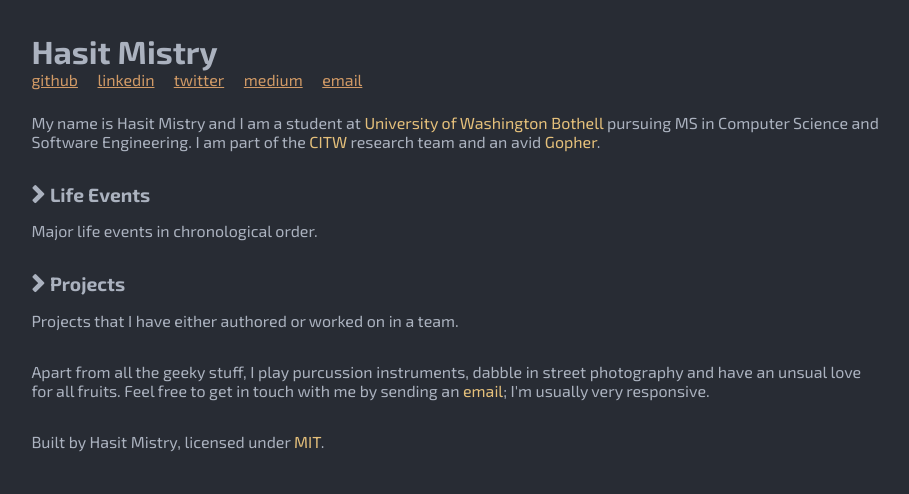
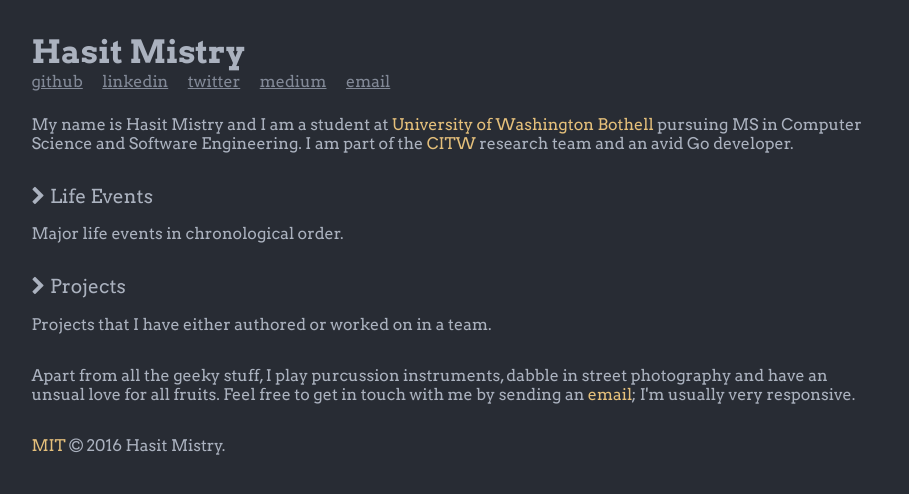
Before and after one commit to hasit/hasit.github.io_backup, a PHP site: page / in a window 1280 px wide. Shown: the top 494 px of the page, without its empty margins (183-1092 px from the left). Run offline with PHP 8.4, Linux system fonts and the light colour scheme.

```diff
--- a/css/style.css
+++ b/css/style.css
@@ -1,5 +1,5 @@
 body {
-  font-family: "Exo 2", sans-serif;
+  font-family: "Arvo", serif;
   background-color: #282C34;
   color: #ABB2BF;
   font-size: 1em;
@@ -10,102 +10,76 @@ body {
 
 .container {
   max-width: 70%; }
-
-.header {
-  font-weight: 600;
+  .container .header {
+    font-weight: 700;
     margin: 0; }
-
-.links {
+  .container .links {
     margin: 0 0 1.5em 0; }
-  .links a {
-    color: #D19A66;
+    .container .links a {
+      color: #828997;
       margin: auto 1em auto 0; }
-
-.intro {
+  .container .intro,
+  .container .life,
+  .container .work,
+  .container .outro,
+  .container .footer {
     margin: 0 0 2em 0; }
-  .intro a {
+    .container .intro a,
+    .container .life a,
+    .container .work a,
+    .container .outro a,
+    .container .footer a {
       color: #E5C07B;
       text-decoration: none; }
-
-.life {
-  margin: 0 0 2em 0; }
-  .life .title {
+  .container .life .title,
+  .container .work .title {
     cursor: pointer;
     font-size: 1.2em;
-    font-weight: 600;
-    margin: 0.8em 0; }
-  .life .title:before {
-    font-family: FontAwesome;
-    content: '\f054  '; }
-  .life .list {
-    display: none; }
-
-.work {
-  margin: 0 0 2em 0; }
-  .work .title {
-    cursor: pointer;
-    font-size: 1.2em;
-    font-weight: 600;
-    margin: 0.8em 0; }
-  .work .title:before {
-    font-family: FontAwesome;
-    content: '\f054  '; }
-  .work .list {
-    display: none; }
-
-.expand .title {
-  cursor: pointer; }
-  .expand .title:before {
-    content: '\f078  '; }
-.expand .list {
-  display: block; }
-
-.noselect {
+    font-weight: 400;
+    margin: 0.8em 0;
     -webkit-touch-callout: none;
     -webkit-user-select: none;
     -khtml-user-select: none;
     -moz-user-select: none;
     -ms-user-select: none;
     user-select: none; }
-
-.outro {
-  margin: 0 0 2em 0; }
-  .outro a {
-    color: #E5C07B;
-    text-decoration: none; }
-
-.footer {
-  margin: 0 0 2em 0; }
-  .footer a {
-    color: #E5C07B;
-    text-decoration: none; }
-  .footer .fa {
-    color: #BE5046; }
-
-ul {
+  .container .life .title:before,
+  .container .work .title:before {
+    font-family: FontAwesome;
+    content: '\f054  '; }
+  .container .life .list,
+  .container .work .list {
+    display: none; }
+  .container .expand .title {
+    cursor: pointer; }
+    .container .expand .title:before {
+      content: '\f078  '; }
+  .container .expand .list {
+    display: block; }
+  .container ul {
     list-style: none;
     padding: 0; }
-  ul li {
+    .container ul li {
       margin: 1em 0;
       display: flex;
       justify-content: flex-start; }
-    ul li .date {
+      .container ul li .date {
         flex-basis: 20%;
         order: 1;
-      color: #5C6370; }
-    ul li .desc {
+        color: #828997; }
+      .container ul li .desc {
         flex-basis: 80%;
         order: 2;
         margin-left: 1em;
         display: flex;
         flex-direction: column; }
-    ul li .desc .info {
+      .container ul li .desc .info {
         color: #828997; }
-    ul li span.work {
+      .container ul li span.work {
         color: #61AFEF; }
-    ul li span.fun {
-      color: #E06C75; }
-    ul li span.milestone {
+      .container ul li span.fun {
         color: #98C379; }
+      .container ul li span.milestone {
+        color: #BE5046; }
 
 /*# sourceMappingURL=style.css.map */
--- a/index.html
+++ b/index.html
@@ -1,5 +1,6 @@
 <!DOCTYPE html>
 <html lang="en">
+
 <head>
     <title>Hasit Mistry</title>
     <meta name="description" content="Hasit Mistry's personal website." />
@@ -20,10 +21,11 @@
 
     <meta charset="UTF-8">
     <meta name="viewport" content="width=device-width, initial-scale=1">
-        <link href="https://fonts.googleapis.com/css?family=Exo+2:400,700" rel="stylesheet">
+    <link href="https://fonts.googleapis.com/css?family=Arvo:400,700" rel="stylesheet">
     <link href="css/style.css" rel="stylesheet">
     <link href="css/font-awesome.css" rel="stylesheet">
 </head>
+
 <body>
     <div class="container">
         <h1 class="header">Hasit Mistry</h1>
@@ -35,30 +37,35 @@
             <a href="mailto:hasitnm@gmail.com" target="_blank">email</a>
         </div>
         <div class="intro">
-                My name is Hasit Mistry and I am a student at <a href="http://www.uwb.edu" target="_blank">University of Washington Bothell</a> pursuing MS in Computer Science and Software Engineering. I am part of the <a href="http://depts.washington.edu/citw/wordpress/" target="_blank">CITW</a> research team and an avid <a href="https://golang.org" target="_blank">Gopher</a>.
+            My name is Hasit Mistry and I am a student at <a href="http://www.uwb.edu" target="_blank">University of Washington Bothell</a>            pursuing MS in Computer Science and Software Engineering. I am part of the <a href="http://depts.washington.edu/citw/wordpress/"
+                target="_blank">CITW</a> research team and an avid Go developer.
         </div>
         <div class="life">
-                <div class="title noselect">Life Events</div>
+            <div class="title">Life Events</div>
             Major life events in chronological order.
             <div class="list">
                 <ul id="events"></ul>
             </div>
         </div>
         <div class="work">
-                <div class="title noselect">Projects</div>
+            <div class="title">Projects</div>
             Projects that I have either authored or worked on in a team.
             <div class="list">
                 <ul id="projects"></ul>
             </div>
         </div>
         <div class="outro">
-                Apart from all the geeky stuff, I play purcussion instruments, dabble in street photography and have an unsual love for all fruits. Feel free to get in touch with me by sending an <a href="mailto:hasitnm@gmail.com" target="_blank">email</a>; I'm usually very responsive.
+            Apart from all the geeky stuff, I play purcussion instruments, dabble in street photography and have an unsual love for all
+            fruits. Feel free to get in touch with me by sending an <a href="mailto:hasitnm@gmail.com" target="_blank">email</a>;
+            I'm usually very responsive.
         </div>
         <div class="footer">
-                Built by Hasit Mistry, licensed under <a href="https://github.com/hasit/hasit.github.io/blob/master/LICENSE" target="_blank">MIT</a>.
+            <a href="https://github.com/hasit/hasit.github.io/blob/master/LICENSE" target="_blank">MIT</a> <i class="fa fa-copyright"
+                aria-hidden="true"></i> 2016 Hasit Mistry.
         </div>
     </div>
     <script type='text/javascript' src='js/fetch.js'></script>
     <script type='text/javascript' src='js/data.js'></script>
 </body>
+
 </html>
--- a/js/data.js
+++ b/js/data.js
@@ -6,6 +6,15 @@
     expandGroups('touchend');
   }, false);
 })();
+
+(function (i, s, o, g, r, a, m) {
+i['GoogleAnalyticsObject'] = r; i[r] = i[r] || function () {
+  (i[r].q = i[r].q || []).push(arguments)
+}, i[r].l = 1 * new Date(); a = s.createElement(o),
+  m = s.getElementsByTagName(o)[0]; a.async = 1; a.src = g; m.parentNode.insertBefore(a, m)
+})(window, document, 'script', 'https://www.google-analytics.com/analytics.js', 'ga');
+ga('create', 'UA-85409468-1', 'auto');
+ga('send', 'pageview');
 
 function expandGroups(event) {
   var els = document.getElementsByClassName('title');
--- a/scss/style.scss
+++ b/scss/style.scss
@@ -1,4 +1,5 @@
-$font-stack: 'Exo 2', sans-serif;
+$font-stack: 'Arvo',
+serif;
 $atom-one-dark-accent: #528BFF;
 $atom-one-dark-fg: #ABB2BF;
 $atom-one-dark-bg: #282C34;
@@ -31,36 +32,41 @@ body {
 
 .container {
     max-width: 70%;
-}
-
     .header {
-    font-weight: 600;
+        font-weight: 700;
         margin: 0;
     }
-
     .links {
         margin: 0 0 1.5em 0;
         a {
-        color: $atom-one-dark-orange-1;
+            color: $atom-one-dark-mono-2;
             margin: auto 1em auto 0;
         }
     }
-
-.intro {
+    .intro,
+    .life,
+    .work,
+    .outro,
+    .footer {
         margin: 0 0 2em 0;
         a {
             color: $atom-one-dark-orange-2;
             text-decoration: none;
         }
     }
-
-.life {
-    margin: 0 0 2em 0;
+    .life,
+    .work {
         .title {
             cursor: pointer;
             font-size: 1.2em;
-        font-weight: 600;
+            font-weight: 400;
             margin: 0.8em 0;
+            -webkit-touch-callout: none;
+            -webkit-user-select: none;
+            -khtml-user-select: none;
+            -moz-user-select: none;
+            -ms-user-select: none;
+            user-select: none;
         }
         .title:before {
             font-family: FontAwesome;
@@ -70,24 +76,6 @@ body {
             display: none;
         }
     }
-
-.work {
-    margin: 0 0 2em 0;
-    .title {
-        cursor: pointer;
-        font-size: 1.2em;
-        font-weight: 600;
-        margin: 0.8em 0;
-    }
-    .title:before {
-        font-family: FontAwesome;
-        content: '\f054  ';
-    }
-    .list {
-        display: none;
-    }
-}
-
     .expand {
         .title {
             cursor: pointer;
@@ -99,35 +87,6 @@ body {
             display: block;
         }
     }
-
-.noselect {
-    -webkit-touch-callout: none;
-    -webkit-user-select: none;
-    -khtml-user-select: none;
-    -moz-user-select: none;
-    -ms-user-select: none;
-    user-select: none;
-}
-
-.outro {
-    margin: 0 0 2em 0;
-    a {
-        color: $atom-one-dark-orange-2;
-        text-decoration: none;
-    }
-}
-
-.footer {
-    margin: 0 0 2em 0;
-    a {
-        color: $atom-one-dark-orange-2;
-        text-decoration: none;
-    }
-    .fa {
-        color: $atom-one-dark-red-2;
-    }
-}
-
     ul {
         list-style: none;
         padding: 0;
@@ -138,7 +97,7 @@ ul {
             .date {
                 flex-basis: 20%;
                 order: 1;
-            color: $atom-one-dark-mono-3;
+                color: $atom-one-dark-mono-2;
             }
             .desc {
                 flex-basis: 80%;
@@ -154,10 +113,11 @@ ul {
                 color: $atom-one-dark-blue;
             }
             span.fun {
-            color: $atom-one-dark-red-1;
+                color: $atom-one-dark-green;
             }
             span.milestone {
-            color: $atom-one-dark-green;
+                color: $atom-one-dark-red-2;
             }
         }
     }
+}
```
Also changed, not shown: README.md, 1 other file. Lines whose indentation alone changed are shown as unchanged.
